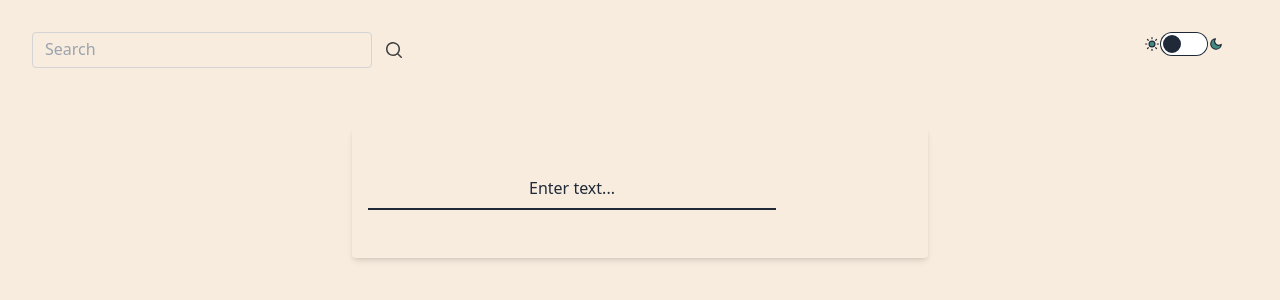
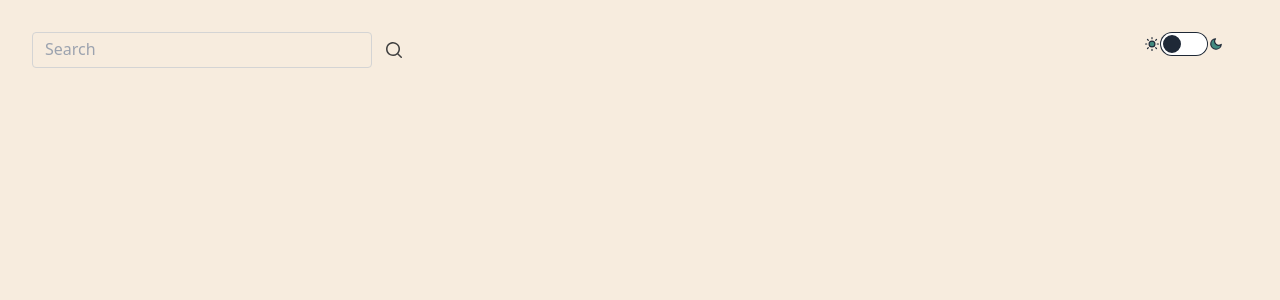
Before and after one commit to Bepixeled/todo-react, a React (Vite) app: page / in a window 1280 px wide. Shown: the top 300 px of the page. Built offline with nearby package versions, Linux system fonts and the light colour scheme.

Commit message:
Refactor TodoList

```diff
--- a/src/components/TodoList.jsx
+++ b/src/components/TodoList.jsx
@@ -2,14 +2,17 @@ import React from "react";
 import { useState } from "react";
 
 const TodoList = () => {
-  const [todoItems, setTodoItems] = useState([]);
+  const [todoItems, setTodoItems] = useState([
+    {
+      id: 0,
+      text: "Enter text...",
+      done: false,
+    },
+  ]);
 
   return (
-    <div className="shadow-md rounded max-w-xl mx-auto mt-8 pt-6 pb-8 mb-4">
+    <div className="rounded overflow-hidden max-w-xl mx-auto mt-8 pt-6 pb-8 mb-4">
       <ol className="justify-center flex-col items-center m-4">
-        <li className="p-2 dark:bg-dark-secondary-700 bg-light-primary-100 border-b-2 border-solid dark:border-blue-200 bg-gray-200 border-gray-700 w-9/12 ">
-          Enter text...
-        </li>
         {todoItems.map((item, index) => {
           <li key={index}>
             <p>
```
